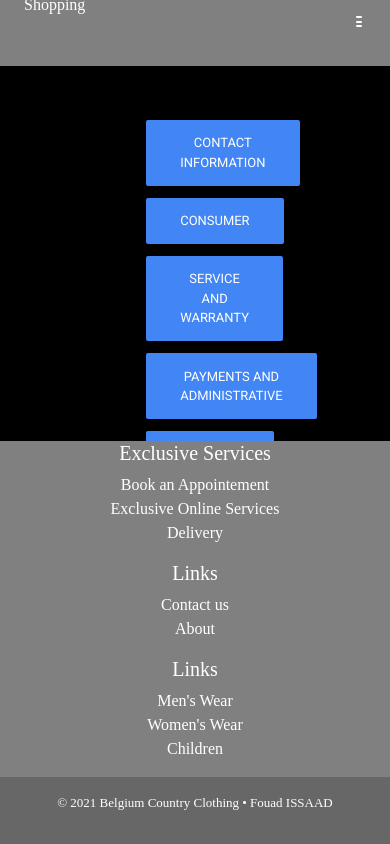
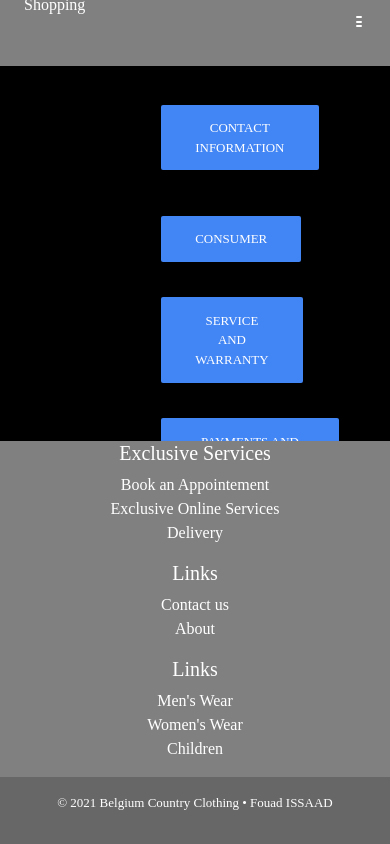
Before and after one commit to fouadissaad1/shoppingwebapps, a React (Create React App) app: page /Contact in a window 390 px wide. Built offline with nearby package versions, Linux system fonts and the light colour scheme; no server answers.

Commit message:
style contact

```diff
--- /dev/null
+++ b/src/components/pages/Contact.css
@@ -0,0 +1,23 @@
+.col-4{
+    margin: 10px;
+    text-align: center;
+}
+.col-4 a{
+    font-size: 80px;
+    font-family: cursive;
+    align-items: center;
+}
+
+.col-4 {width: 33.33%;}
+
+@media (max-width: 660px) {
+    div.col-4 {
+        font-size: 50px;
+        font-family: cursive;
+        align-items: center;
+    }
+    .col-4{
+        margin: 5px;
+        text-align: center;
+    }
+}
--- a/src/components/pages/Contact.js
+++ b/src/components/pages/Contact.js
@@ -1,3 +1,4 @@
+import './Contact.css'
 import { MDBBtn, MDBCol, MDBCollapse, MDBRow } from "mdb-react-ui-kit";
 import React, { useState } from "react";
 import { Business, Consumer, ContactInformation, Payments, ServiceWarranty } from "../contactInformation/ContactInformation";
@@ -19,16 +20,17 @@
     return(
         <>
             <React.Fragment>
-                <br/> <br/>
+                <br/>
                 <MDBRow>
                     <MDBCol size="4"></MDBCol>
-                    <MDBCol size="2">
+                    <MDBCol size="4">
                         <MDBBtn onClick={togglesInformation}>Contact information</MDBBtn>
-                    </MDBCol>
-                    <MDBCol size="4">
                         <MDBCollapse show={showShowInformation}>
                             <ContactInformation/>
                         </MDBCollapse>
+                    </MDBCol>
+                    <MDBCol size="4">
+
                     </MDBCol>
                 </MDBRow>
                 <MDBRow>
```
